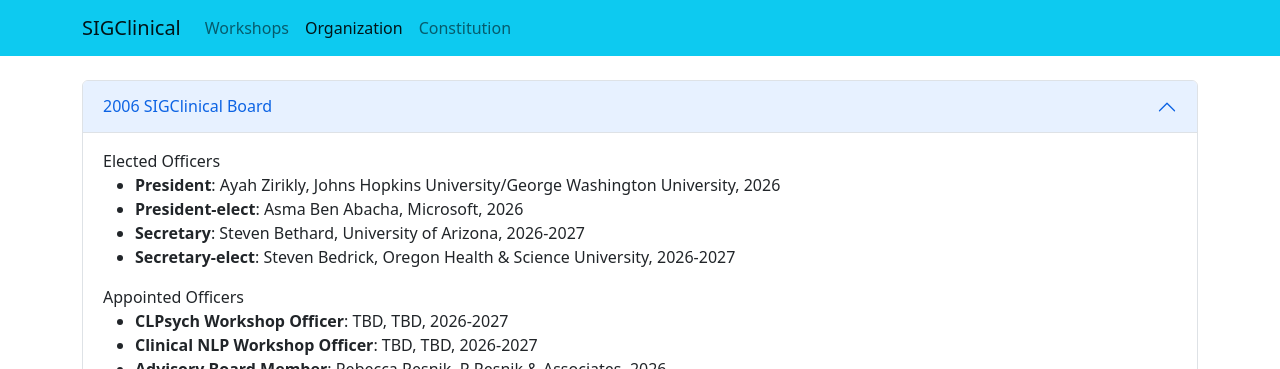
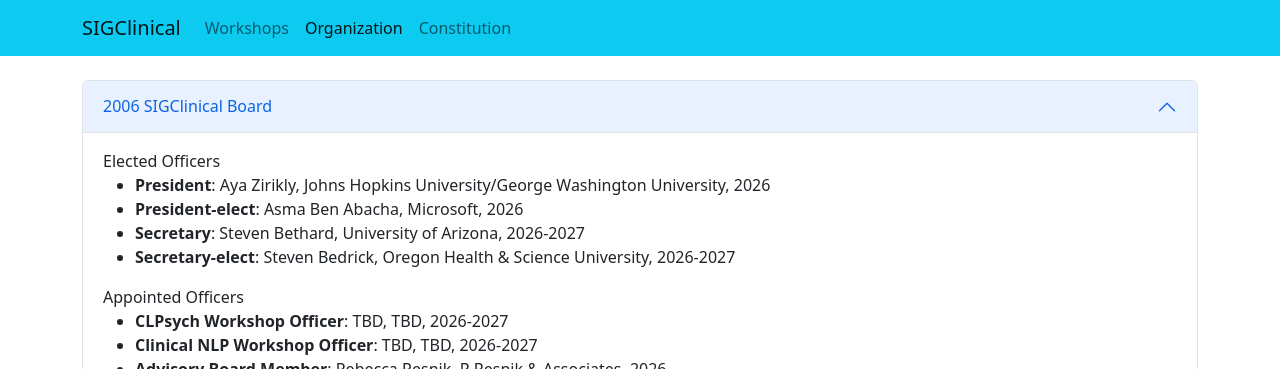
Before and after one commit to acl-org/sigclinical, a Jekyll site: the page built from organization.md, in a window 1280 px wide. Shown: the top 369 px of the page. Built offline with Jekyll 4.4.1, drawn with Linux system fonts in a browser that asks for light colours.

Commit message:
Correct spelling of President's name in boards.yml

```diff
--- a/_data/boards.yml
+++ b/_data/boards.yml
@@ -3,7 +3,7 @@
   - title: Elected Officers
     members:
     - title: President
-      name: Ayah Zirikly
+      name: Aya Zirikly
       affiliation: Johns Hopkins University/George Washington University
       term: 2026
     - title: President-elect
```
